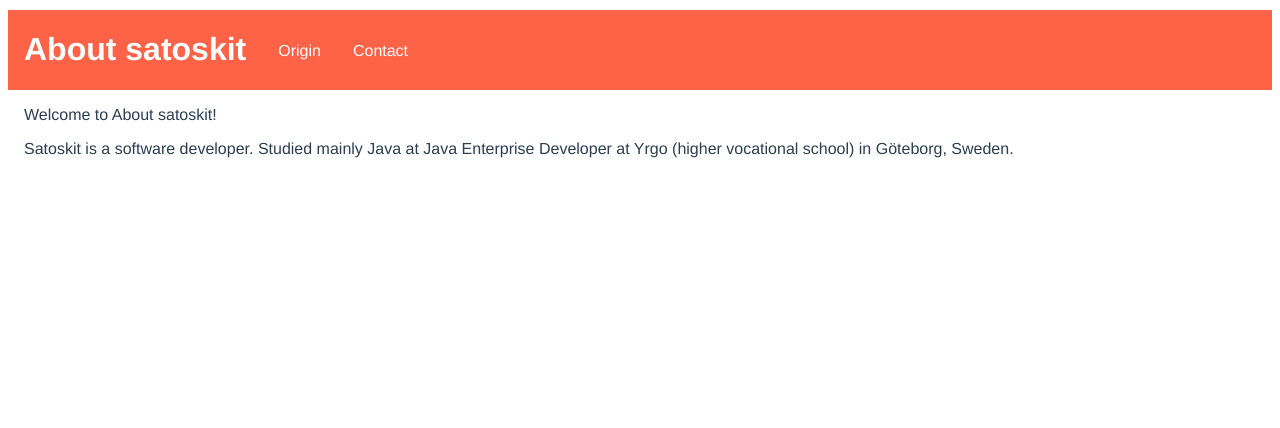
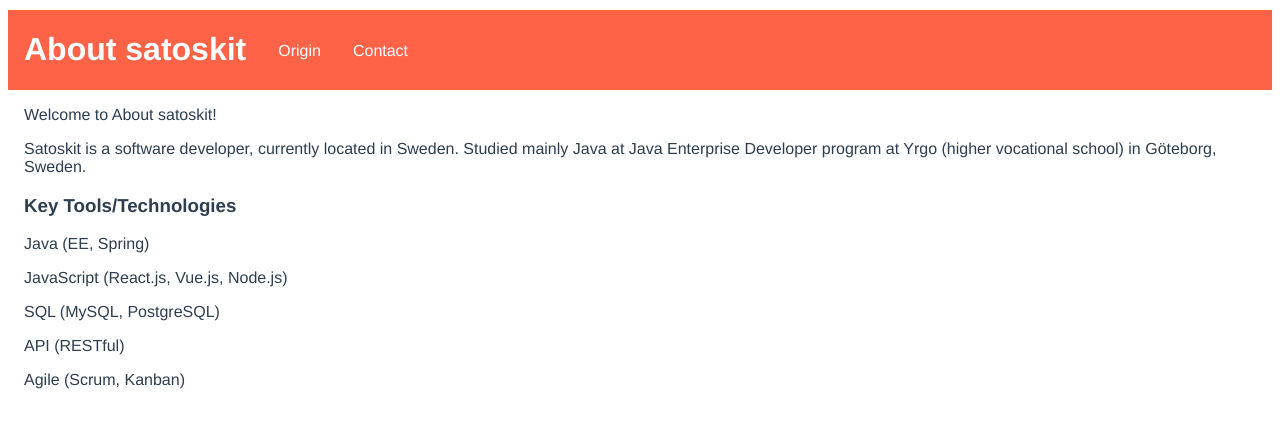
Before and after one commit to satoskit/about_satoskit, a Vue app: page / in a window 1280 px wide. Shown: the top 428 px of the page. Built offline with nearby package versions, Linux system fonts and the light colour scheme; the HTML template or start-up script is replaced by a standard one.

Commit message:
add more details in home

```diff
--- a/src/contents/WelcomeText.vue
+++ b/src/contents/WelcomeText.vue
@@ -1,8 +1,31 @@
 <template>
 <article>
     <p>Welcome to About satoskit!</p>
-    <p>Satoskit is a software developer.
-        Studied mainly Java at Java Enterprise Developer at Yrgo (higher vocational school) in Göteborg, Sweden.
+    <p>Satoskit is a software developer, currently located in Sweden.
+        Studied mainly Java at Java Enterprise Developer program at Yrgo (higher vocational school) in Göteborg, Sweden.
     </p>
+    <h3>Key Tools/Technologies</h3>
+    <p v-for="tool in tools" :key="tool.name">{{tool.name}}</p>
 </article>
 </template>
+
+<script>
+export default {
+    name: 'WelcomeText',
+    data() {
+        return {
+            tools: [
+                { name: 'Java (EE, Spring)' },
+                { name: 'JavaScript (React.js, Vue.js, Node.js)' },
+                { name: 'SQL (MySQL, PostgreSQL)' },
+                { name: 'API (RESTful)' },
+                { name: 'Agile (Scrum, Kanban)' }
+            ]
+        }
+    }
+}
+</script>
+
+<style>
+
+</style>
--- a/src/pages/Home.vue
+++ b/src/pages/Home.vue
@@ -1,6 +1,6 @@
 <template>
     <div>
-        <welcome-text />
+        <WelcomeText />
     </div>
 </template>
 
```
